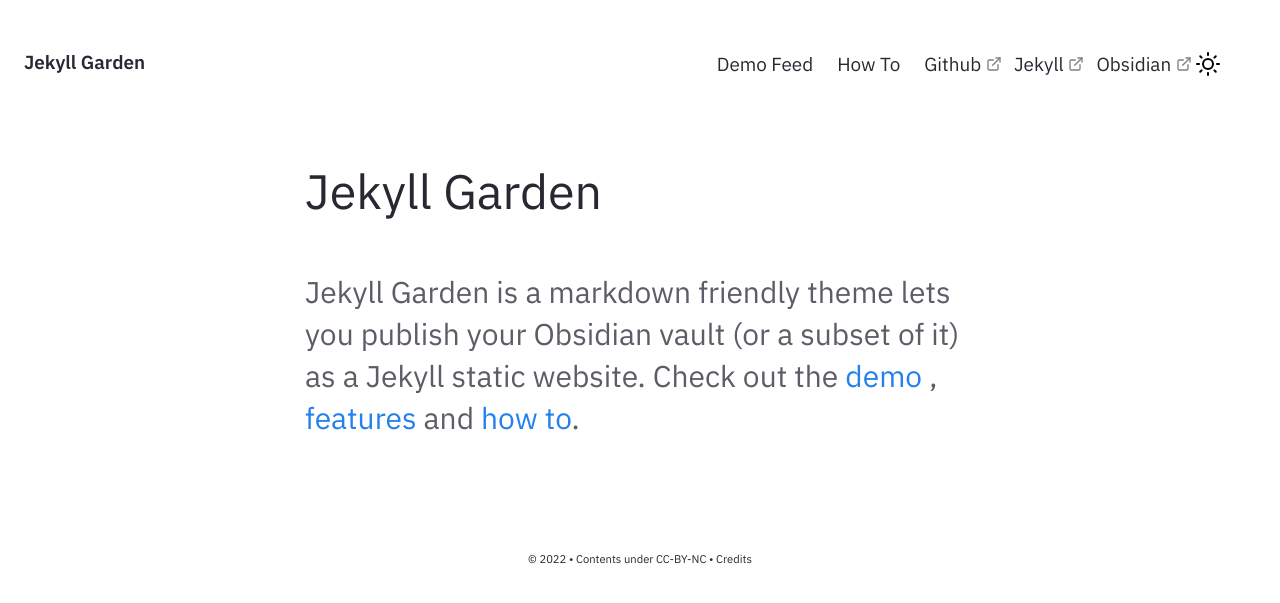
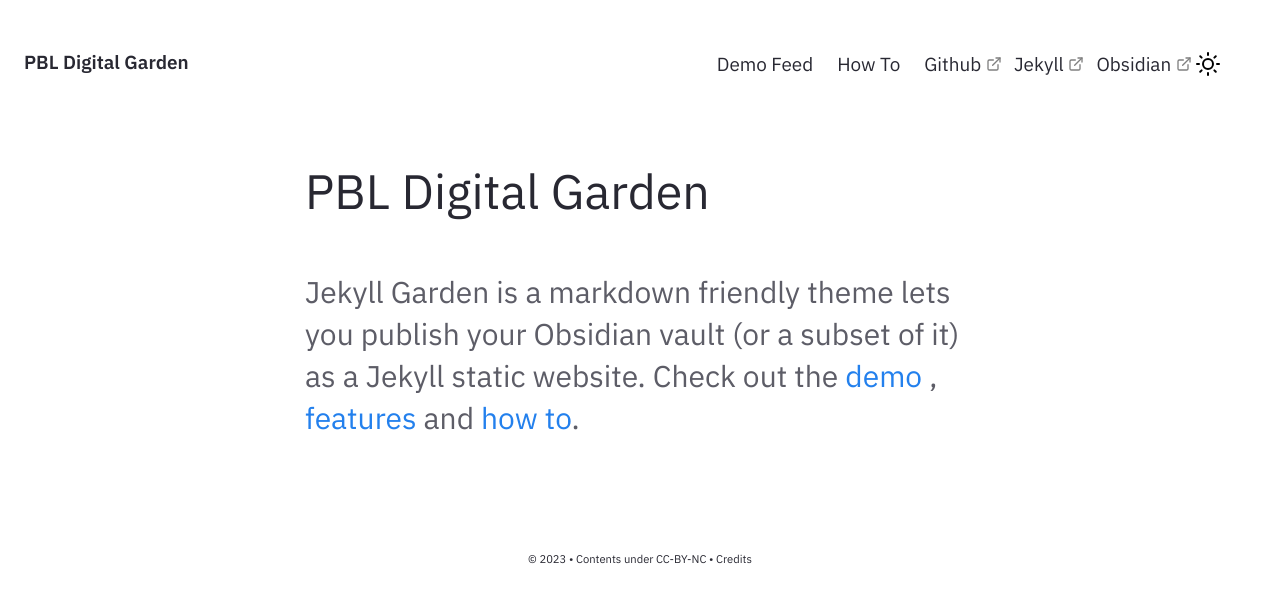
Before and after one commit to PierrickBlons/digital-garden, a Jekyll site: the page built from pages/index.md, in a window 1280 px wide. Shown: the top 603 px of the page. Built offline with Jekyll 4.4.1, drawn with Linux system fonts in a browser that asks for light colours.

Commit message:
Update _config.yml

```diff
--- a/_config.yml
+++ b/_config.yml
@@ -19,18 +19,18 @@
 # in the templates via {{ site.myvariable }}.
 
 # URL is the base hostname with protocol for your site, eg http://example.com
-url: "" # the base hostname & protocol for your site, e.g. http://example.com
+url: "pierrickblons" # the base hostname & protocol for your site, e.g. http://example.com
 
 # If you want to install this jekyll in a subpath (eg /digitalgarden) set it here.
 # Else keep it Empty (DON'T PUT /; Keep it empty)
-baseurl: ""
+baseurl: "/digitalgarden"
 
 # Website Header, Description, Footer year and text.
 # If you are deleting this, make sure you remove it from HTML files too
-heading: Jekyll Garden # Change this
-content: Obsidian ready Jekyll Theme
+heading: PBL Digital Garden # Change this
+content: Some ideas might grow here
 copyright:
-  year: © 2022
+  year: © 2023
   msg: Contents under CC-BY-NC
 
 # Set title and content for private & broken link tooltop
```
